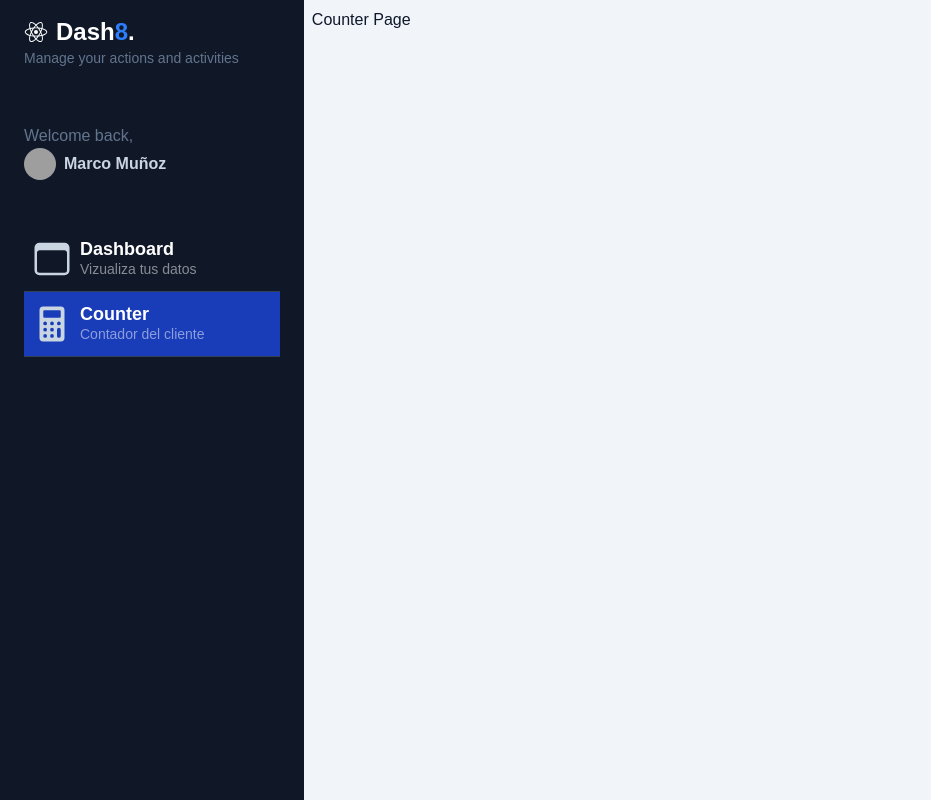
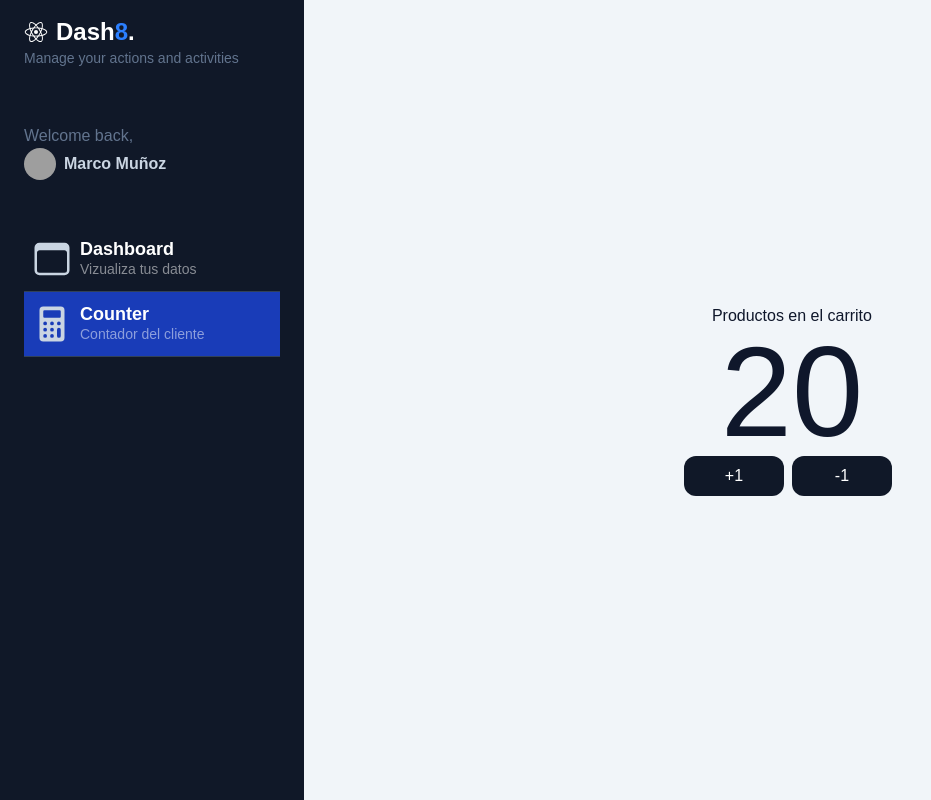
Before and after one commit to Markusams1984/02-my-dashboard, a Next.js app: page /dashboard/counter in a window 1280 px wide. Shown: the whole page, without its empty margins (0-931 px from the left). Built offline with nearby package versions, Linux system fonts and the light colour scheme; grey boxes are pictures that could not be loaded.

Commit message:
CartCounter con valor inicial desde props

```diff
--- a/app/dashboard/counter/page.tsx
+++ b/app/dashboard/counter/page.tsx
@@ -1,8 +1,16 @@
+import { CartCounter } from "@/app/shopping-cart/components/CartCounter";
+
+export const metadata = {
+  title: 'Shopping Cart',
+  description: 'This is the shopping cart page',
+};
 
 export default function CounterPage() {
+
   return (
-    <div>
-      <h1>Counter Page</h1>
+    <div className="flex flex-col items-center justify-center w-full h-full">
+      <span>Productos en el carrito</span>
+      <CartCounter value={ 20 }/>
     </div>
   );
 }
--- /dev/null
+++ b/app/shopping-cart/components/CartCounter.tsx
@@ -0,0 +1,29 @@
+'use client';
+import { useState } from "react";
+
+interface Props {
+    value: number;
+}
+
+export const CartCounter = ({ value = 0 }: Props) => {
+
+    const [count, setCount] = useState(value)
+
+    return (
+    <>
+    <span className="text-9xl">{count}</span>
+    <div className="flex">
+        <button
+        onClick={() => setCount(count + 1)}
+        className="flex items-center justify-center p-2 rounded-xl bg-gray-900 text-white hover:bg-gray-600 transition-all w-25 mr-2">
+          +1
+        </button>
+        <button
+        onClick={() => setCount(count - 1)}
+        className="flex items-center justify-center p-2 rounded-xl bg-gray-900 text-white hover:bg-gray-600 transition-all w-25 mr-2">
+          -1
+        </button>
+      </div>
+    </>
+  )
+}
--- /dev/null
+++ b/app/shopping-cart/components/index.ts
@@ -0,0 +1,2 @@
+
+export { CartCounter } from "./CartCounter";
```
